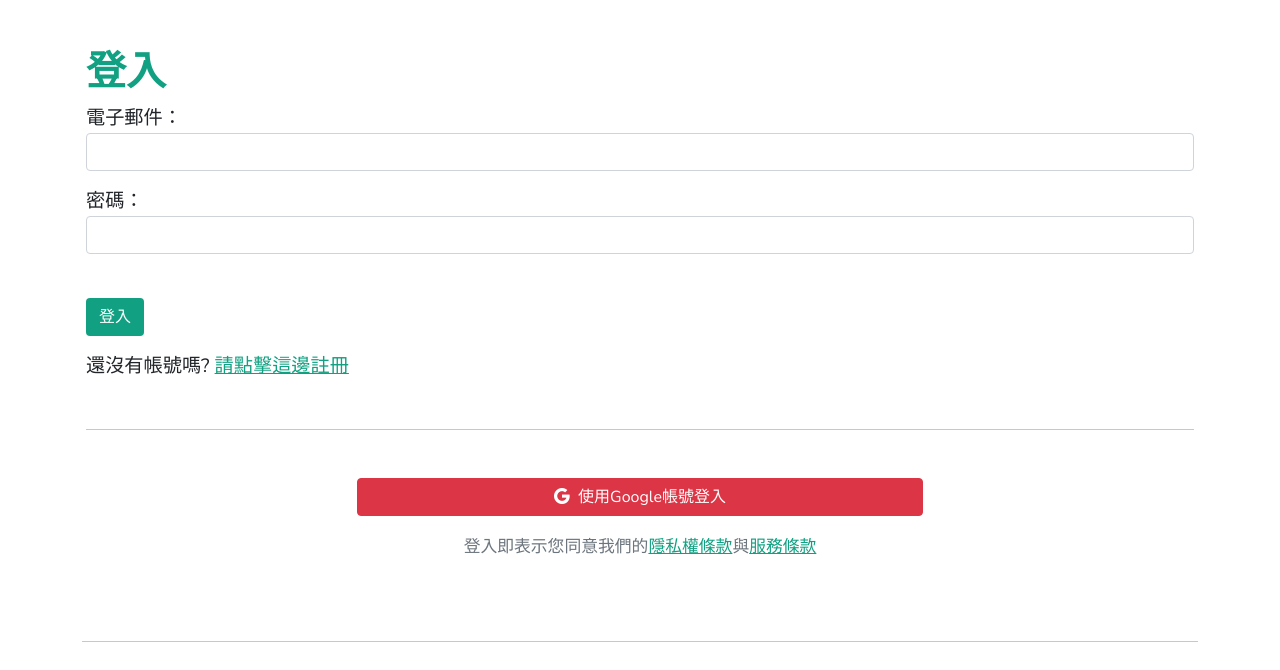
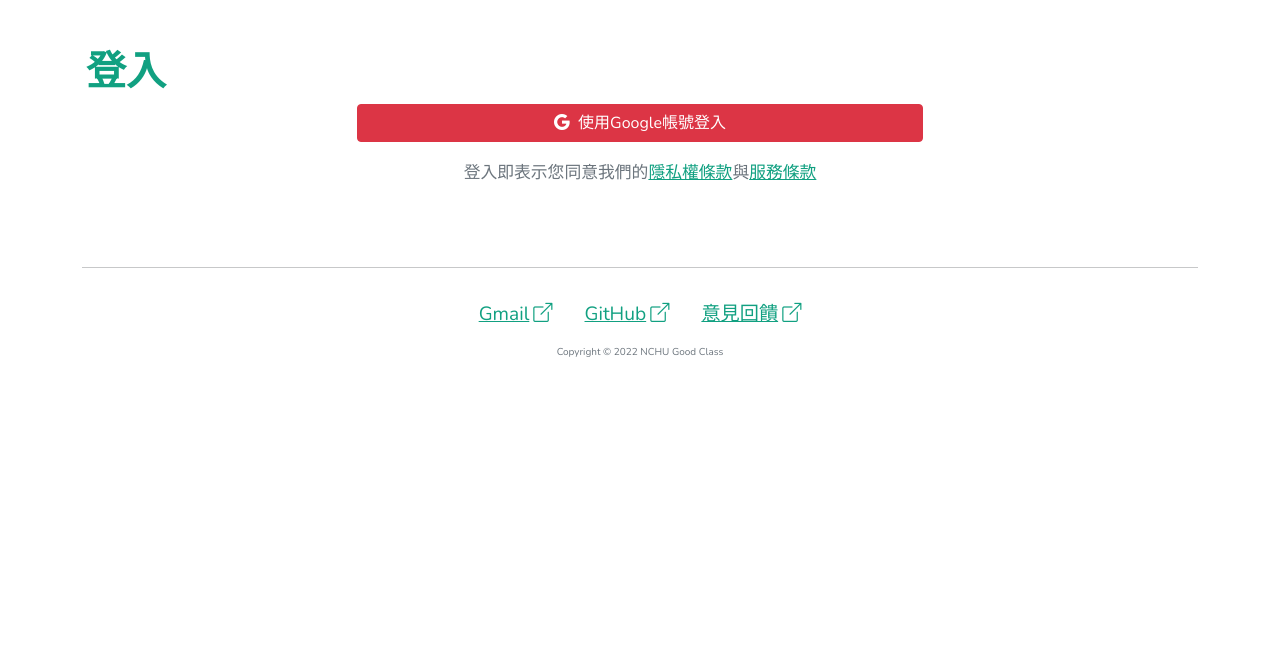
Before and after one commit to AndyChiangSH/NCHU-Good-Class, a Django app: page /web/login/ in a window 1280 px wide. Shown: the part 62-732 px from the top of the page. After the commit the page ends 419 px from the top, so only its background shows below. Run offline with Django 3.2, Linux system fonts and the light colour scheme; some libraries are stand-ins or nearby versions.

Commit message:
0.2.5 - remove username+password login&register

```diff
--- a/web/forms.py
+++ b/web/forms.py
@@ -2,34 +2,6 @@ from django import forms
 from django.contrib.auth.forms import UserCreationForm
 from django.contrib.auth.models import User
 from .views import Profile, Department
-
-
-# 註冊表單
-class RegisterForm(UserCreationForm):
-    username = forms.CharField(
-        label="電子郵件",
-        widget=forms.EmailInput(attrs={'class': 'form-control'})
-    )
-    password1 = forms.CharField(
-        label="密碼",
-        widget=forms.PasswordInput(attrs={'class': 'form-control'})
-    )
-    password2 = forms.CharField(
-        label="確認密碼",
-        widget=forms.PasswordInput(attrs={'class': 'form-control'})
-    )
-
-
-# 登入表單
-class LoginForm(forms.Form):
-    username = forms.CharField(
-        label="電子郵件",
-        widget=forms.EmailInput(attrs={'class': 'form-control'})
-    )
-    password = forms.CharField(
-        label="密碼",
-        widget=forms.PasswordInput(attrs={'class': 'form-control'})
-    )
 
 
 # 修改個人系所表單
--- a/web/templates/web/login.html
+++ b/web/templates/web/login.html
@@ -10,25 +10,6 @@
 {% block content %}
 <h1 class="text-main-color fw-bold">登入</h1>
 
-{% if error %}
-<div class="alert alert-danger my-3" role="alert">
-    帳號或密碼有誤! 請再重新輸入一次
-</div>
-{% endif %}
-
-<form action="" method="POST">
-    {% csrf_token %}
-
-    {{ form.as_p }}
-
-    <br>
-    <input class="btn btn-main-color mb-3" type="submit" value="登入" />
-    <input type="hidden" name="next" value="{{ next }}" />
-</form>
-<p>還沒有帳號嗎? <a class="link-main-color" href="{% url 'register' %}">請點擊這邊註冊</a></p>
-
-<hr class="my-5">
-
 <div class="row justify-content-center">
     <a class="btn btn-danger col-10 col-sm-6" href="{% url 'social:begin' 'google-oauth2' %}?next={{ next }}">
         <i class="bi bi-google me-2"></i>使用Google帳號登入
--- a/web/urls.py
+++ b/web/urls.py
@@ -6,9 +6,6 @@ urlpatterns = [
     path('', views.index, name="index"),    # 首頁
     path('class/', views.class_list, name="class_list"), # 課程清單
     path('class/<str:id>/', views.class_detail, name='class_detail'),   # 課程詳細頁面
-    path('register/', views.register, name="register"), # 註冊
-    path('login/', views.log_in, name="login"),     # 登入
-    path('logout/', views.log_out, name="logout"),  # 登出
     path('profile/', views.profile, name="profile"),   # 個人資料
     path('profile/edit/', views.profile_edit, name="profile_edit"),    # 編輯個人資料
     path('profile/comments/', views.profile_comment_list, name="profile_comment_list"),    # 個人評論清單
@@ -18,8 +15,10 @@ urlpatterns = [
     path('comment/delete/<int:id>', views.comment_delete, name="comment_delete"),   # 刪除評論
     path('no_premission/', views.no_premission, name="no_premission"),   # 沒有權限
     path('follow/<str:id>', views.follow, name="follow"),   # 追蹤
+    path('login/', views.log_in, name="login"),     # 登入
     path('login_new/', views.login_new, name="login_new"),  # 首次登入
     path('login_error/', views.login_error, name="login_error"),    # 登入失敗
+    path('logout/', views.log_out, name="logout"),  # 登出
     path('privacy/', views.privacy, name="privacy"),   # 隱私權政策
     path('terms/', views.terms, name="terms"),   # 服務條款
 ]
--- a/web/views.py
+++ b/web/views.py
@@ -8,7 +8,7 @@ from django.contrib.auth.decorators import login_required
 from django.utils import timezone
 from django.db.models import Avg
 from .models import Department, Class, Profile, Comment, Follow
-from .forms import RegisterForm, LoginForm, ProfileDeptForm
+from .forms import ProfileDeptForm
 from django.core.paginator import Paginator
 
 
@@ -129,77 +129,18 @@ def class_detail(request, id):
     return render(request, "web/class_detail.html", context)
 
 
-# 註冊
-def register(request):
-    error = False
-    error_msg = ""
-    # 註冊表單
-    form = RegisterForm()
-
-    if request.method == "POST":    # POST
-        username = request.POST["username"]
-        if str(username).endswith('@gmail.com'):    # gmail結尾
-            form = RegisterForm(request.POST)
-            if form.is_valid():     # 有效輸入
-                # 儲存使用者
-                form.save()
-                # 預設系所為不公開
-                user = User.objects.get(username=request.POST["username"])
-                dept = Department.objects.get(dDept="不公開")
-                # 新增profile
-                Profile.objects.create(pUID=user, pDept=dept)
-
-                return redirect('/web/login')
-            else:
-                error = True
-                error_msg = "電子信箱或密碼不符合規定!"
-        else:
-            error = True
-            error_msg = "電子信箱必須為gmail.com結尾!"
-
-    context = {
-        'form': form,
-        'error': error,
-        'error_msg': error_msg,
-    }
-
-    return render(request, 'web/register.html', context)
-
-
 # 登入
 def log_in(request):
     # 已經登入則重新導向到首頁
     if request.user.is_authenticated:
         return redirect('/')
 
-    # 登入表單
-    form = LoginForm()
-
-    error = False
-    if request.method == "POST":
-        # POST資料
-        username = request.POST["username"]
-        password = request.POST["password"]
-        next = request.POST["next"]
-        # 使用者認證
-        user = authenticate(username=username, password=password)
-        if user != None and user.is_active:  # 認證+是否可登入
-            # 登入
-            login(request, user)
-
-            return redirect(next)
-        else:
-            error = True
-    else:
-        # 取得next參數
-        try:
-            next = request.GET['next']
-        except:
-            next = "/"
+    try:
+        next = request.GET['next']
+    except:
+        next = "/"
 
     context = {
-        'form': form,
-        'error': error,
         'next': next,
     }
 
@@ -209,7 +150,6 @@ def log_in(request):
 # 登出
 @login_required(login_url="login")
 def log_out(request):
-    # 登出
     logout(request)
 
     # 取得next參數
```
